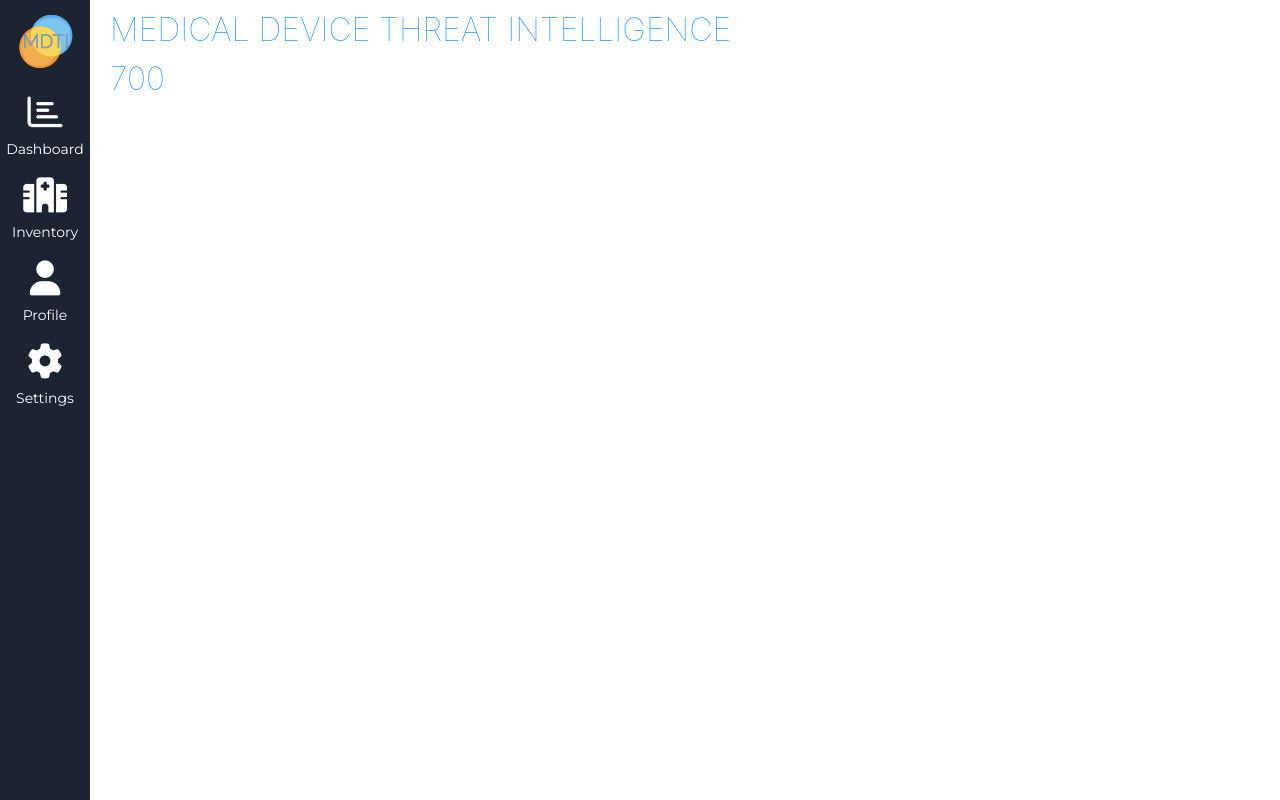
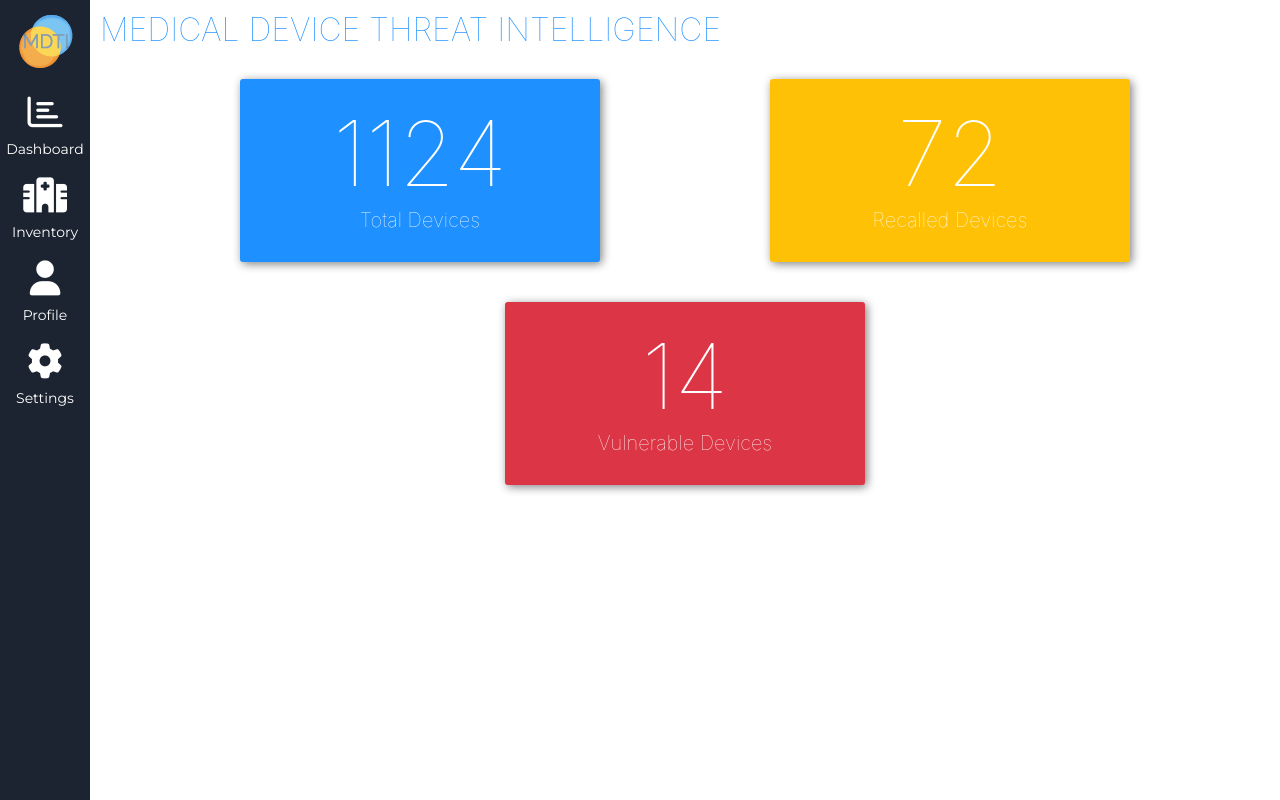
Before and after one commit to Uongjo/Medical-Device-Threat-Intelligence, a React (Create React App) app in the folder front-end/: page / in a window 1280 px wide. Built offline with nearby package versions, Linux system fonts and the light colour scheme.

Commit message:
Add better increment animation and add styling

```diff
--- a/front-end/package.json
+++ b/front-end/package.json
@@ -8,6 +8,7 @@
     "@testing-library/user-event": "^7.1.2",
     "node-sass": "^4.13.1",
     "react": "^16.13.0",
+    "react-countup": "^4.3.3",
     "react-dom": "^16.13.0",
     "react-router-dom": "^5.1.2",
     "react-scripts": "3.4.0"
--- a/front-end/src/App.js
+++ b/front-end/src/App.js
@@ -12,7 +12,9 @@ class App extends Component {
     return (
       <div id="app">
         <NavBar/>
-        <Dashboard/>
+        <div id="main-container">
+          <Dashboard/>
+        </div>
       </div>
     );
   }
--- a/front-end/src/pages/Dashboard.js
+++ b/front-end/src/pages/Dashboard.js
@@ -1,33 +1,48 @@
 import React, { Component } from 'react';
+import CountUp from 'react-countup';
 
 class Dashboard extends Component {
 
   constructor(props) {
     super(props)
     this.state = {
-      totalInventory: 700,
-      animateTotal: 0
+
     }
   }
 
-  componentDidMount() {
-    this.updateCount()
-  }
+  renderNumbers = () => {
+    let numbers = [
+      {title: "Total Devices", end: 1124},
+      {title: "Recalled Devices", end: 72},
+      {title: "Vulnerable Devices", end: 14},
+    ]
 
-  updateCount = () => {
-    if(this.state.animateTotal < this.state.totalInventory) {
-      var animateTotal = this.state.animateTotal + 5
-      setInterval(this.updateCount, 1)
-      console.log("Here")
-      this.setState({ animateTotal })
-    }
+    numbers = numbers.map(item =>
+      <div className="device-number">
+        <h1>
+          <CountUp
+            start={0}
+            end={item.end}
+            duration={3}
+            delay={1}
+          />
+        </h1>
+        <h2>{item.title}</h2>
+      </div>
+    )
+
+    return (
+      <div className="device-number-container">
+        {numbers}
+      </div>
+    )
   }
 
   render() {
     return (
       <div id="dashboard">
-        <h1>MEDICAL DEVICE THREAT INTELLIGENCE</h1>
-        <h1>{this.state.animateTotal}</h1>
+        <h1 className="title">MEDICAL DEVICE THREAT INTELLIGENCE</h1>
+        {this.renderNumbers()}
       </div>
     );
   }
--- a/front-end/src/styles/_dashboard.scss
+++ b/front-end/src/styles/_dashboard.scss
@@ -1,10 +1,57 @@
 #dashboard {
   display: inline-block;
+  width: 100%;
 
-  h1 {
+  .title {
     color: dodgerblue;
     font-weight: lighter;
     margin: 10px;
-    margin-left: 20px;
   }
+
+  .device-number-container {
+    display: flex;
+    flex-direction: row;
+    justify-content: space-evenly;
+    flex-wrap: wrap;
+    width: 100%;
+
+    .device-number {
+      background-color: black;
+      margin: 20px;
+      min-width: 300px;
+      text-align: center;
+      padding: 30px;
+      padding-top: 20px;
+      box-shadow: 2px 2px 10px grey;
+      border-radius: 3px;
+
+      h1 {
+        font-size: 90px;
+        font-weight: lighter;
+        color: white;
+
+      }
+
+      h2 {
+        font-size: 20px;
+        font-weight: lighter;
+        color: white;
+      }
+
+    }
+
+    .device-number:nth-child(1) {
+      background-color: $primary-color;
+    }
+
+    .device-number:nth-child(2) {
+      background-color: $warning-yellow;
+    }
+
+    .device-number:nth-child(3) {
+      background-color: $danger-red;
+    }
+
+  }
+
 }
--- a/front-end/src/styles/_nav-bar.scss
+++ b/front-end/src/styles/_nav-bar.scss
@@ -6,9 +6,9 @@
 
   color: white;
   background-color: $secondary-color;
-  width: 90px;
+  width: $nav-bar-width;
   height: 100vh;
-  position: relative;
+  position: fixed;
   display: block;
   font-family: $body-font;
   float: left;
--- a/front-end/src/styles/_variables.scss
+++ b/front-end/src/styles/_variables.scss
@@ -1,3 +1,9 @@
-$primary-color: #41386b;
+$primary-color: dodgerblue;
 $secondary-color: #1B2430;
+$danger-red: #DC3545;
+$warning-yellow: #FFC106;
+
+
 $body-font: 'Montserrat', sans-serif;
+
+$nav-bar-width: 90px;
--- a/front-end/src/styles/main.scss
+++ b/front-end/src/styles/main.scss
@@ -7,3 +7,7 @@
   margin: 0px;
   padding: 0px;
 }
+
+#main-container {
+  margin-left: $nav-bar-width;
+}
```
